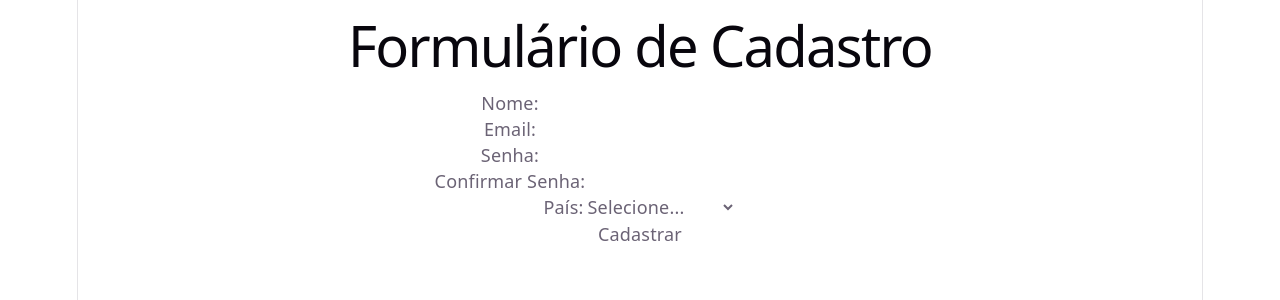
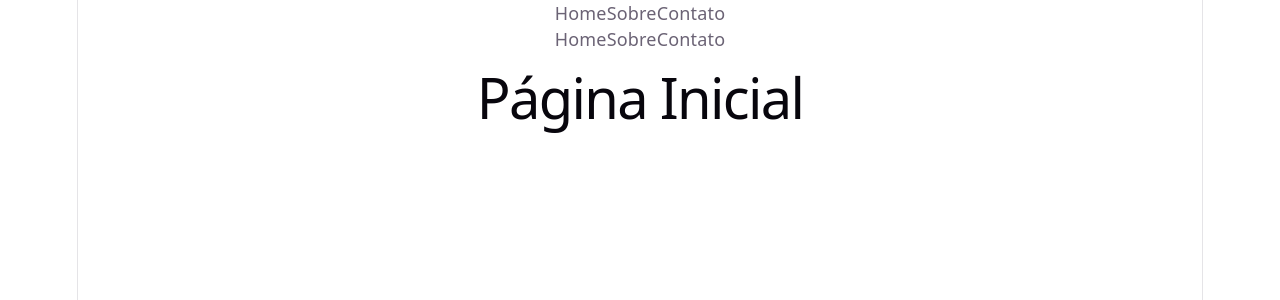
Before and after one commit to gimenes7/Projeto-react-step-arthur, a React (Vite) app in the folder meu-react/: page / in a window 1280 px wide. Shown: the top 300 px of the page. Built offline with nearby package versions, Linux system fonts and the light colour scheme.

Commit message:
aula 10: react router com multi paginas

```diff
--- a/meu-react/package.json
+++ b/meu-react/package.json
@@ -17,6 +17,7 @@
     "axios": "^1.20.0",
     "react": "^19.2.8",
     "react-dom": "^19.2.8",
+    "react-router-dom": "^7.18.3",
     "styled-components": "^6.5.3",
     "tailwindcss": "^4.3.3"
   },
--- a/meu-react/src/App.jsx
+++ b/meu-react/src/App.jsx
@@ -1,12 +1,22 @@
-import RegistrationForm from "./components/RegistrationForm";
+import { BrowserRouter, Routes, Route } from "react-router-dom";
+import Home from "./components/aula10/Home";
+import About from "./components/aula10/About";
+import Contact from "./components/aula10/Contact";
+import Navbar from "./components/aula10/Navbar";
+import Navbar2 from "./components/aula10/Navbar2";
 
-function App() {
+const App = () => {
   return (
-    <div>
-      <h1>Formulário de Cadastro</h1>
-      <RegistrationForm />
-    </div>
+    <BrowserRouter>
+      <Navbar />
+      <Navbar2 />
+      <Routes>
+        <Route path="/" element={<Home />} />
+        <Route path="/about" element={<About />} />
+        <Route path="/contact" element={<Contact />} />
+      </Routes>
+    </BrowserRouter>
   );
-}
+};
 
 export default App;
--- a/meu-react/src/components/RegistrationForm.jsx
+++ /dev/null
@@ -1,117 +0,0 @@
-import { useState } from "react";
-
-const RegistrationForm = () => {
-  const [formData, setFormData] = useState({
-    name: "",
-    email: "",
-    password: "",
-    confirmPassword: "",
-    country: "",
-  });
-
-  const [errors, setErrors] = useState({});
-
-  const validate = () => {
-    const newErrors = {};
-
-    if (!formData.name.trim()) newErrors.name = "Nome é obrigatório";
-
-    if (!formData.email.trim()) {
-      newErrors.email = "Email é obrigatório";
-    } else if (!/\S+@\S+\.\S+/.test(formData.email)) {
-      newErrors.email = "Email inválido";
-    }
-
-    if (!formData.password) {
-      newErrors.password = "Senha é obrigatória";
-    } else if (formData.password.length < 6) {
-      newErrors.password = "Senha deve ter no mínimo 6 caracteres";
-    }
-
-    if (formData.password !== formData.confirmPassword) {
-      newErrors.confirmPassword = "Senhas não conferem";
-    }
-
-    if (!formData.country) newErrors.country = "Selecione um país";
-
-    setErrors(newErrors);
-    return Object.keys(newErrors).length === 0;
-  };
-
-  const handleChange = (e) => {
-    const { name, value } = e.target;
-    setFormData({ ...formData, [name]: value });
-  };
-
-  const handleSubmit = (e) => {
-    e.preventDefault();
-    if (validate()) {
-      alert("Cadastro realizado com sucesso!");
-    }
-  };
-
-  return (
-    <form onSubmit={handleSubmit}>
-      <div>
-        <label>Nome:</label>
-        <input
-          type="text"
-          name="name"
-          value={formData.name}
-          onChange={handleChange}
-        />
-        {errors.name && <span className="error">{errors.name}</span>}
-      </div>
-
-      <div>
-        <label>Email:</label>
-        <input
-          type="email"
-          name="email"
-          value={formData.email}
-          onChange={handleChange}
-        />
-        {errors.email && <span className="error">{errors.email}</span>}
-      </div>
-
-      <div>
-        <label>Senha:</label>
-        <input
-          type="password"
-          name="password"
-          value={formData.password}
-          onChange={handleChange}
-        />
-        {errors.password && <span className="error">{errors.password}</span>}
-      </div>
-
-      <div>
-        <label>Confirmar Senha:</label>
-        <input
-          type="password"
-          name="confirmPassword"
-          value={formData.confirmPassword}
-          onChange={handleChange}
-        />
-        {errors.confirmPassword && (
-          <span className="error">{errors.confirmPassword}</span>
-        )}
-      </div>
-
-      <div>
-        <label>País:</label>
-        <select name="country" value={formData.country} onChange={handleChange}>
-          <option value="">Selecione...</option>
-          <option value="br">Brasil</option>
-          <option value="us">Estados Unidos</option>
-          <option value="pt">Portugal</option>
-        </select>
-        {errors.country && <span className="error">{errors.country}</span>}
-      </div>
-
-      <button type="submit">Cadastrar</button>
-    </form>
-  );
-};
-
-export default RegistrationForm;
--- /dev/null
+++ b/meu-react/src/components/aula10/About.jsx
@@ -0,0 +1,5 @@
+const About = () => {
+  return <h1>Sobre Nós</h1>;
+};
+
+export default About;
--- /dev/null
+++ b/meu-react/src/components/aula10/Contact.jsx
@@ -0,0 +1,5 @@
+const Contact = () => {
+  return <h1>Contato</h1>;
+};
+
+export default Contact;
--- /dev/null
+++ b/meu-react/src/components/aula10/Home.jsx
@@ -0,0 +1,5 @@
+const Home = () => {
+  return <h1>Página Inicial</h1>;
+};
+
+export default Home;
--- /dev/null
+++ b/meu-react/src/components/aula10/Navbar.jsx
@@ -0,0 +1,13 @@
+import { Link } from "react-router-dom";
+
+const Navbar = () => {
+  return (
+    <nav>
+      <Link to="/">Home</Link>
+      <Link to="/about">Sobre</Link>
+      <Link to="/contact">Contato</Link>
+    </nav>
+  );
+};
+
+export default Navbar;
--- /dev/null
+++ b/meu-react/src/components/aula10/Navbar2.jsx
@@ -0,0 +1,23 @@
+import { NavLink } from "react-router-dom";
+
+const Navbar2 = () => {
+  return (
+    <nav>
+      <NavLink to="/" className={({ isActive }) => (isActive ? "active" : "")}>
+        Home
+      </NavLink>
+      <NavLink
+        to="/about"
+        className={({ isActive }) => (isActive ? "active" : "")}>
+        Sobre
+      </NavLink>
+      <NavLink
+        to="/contact"
+        className={({ isActive }) => (isActive ? "active" : "")}>
+        Contato
+      </NavLink>
+    </nav>
+  );
+};
+
+export default Navbar2;
```
Also changed, not shown: 1 other file (tests, documents, lock files or other folders).
